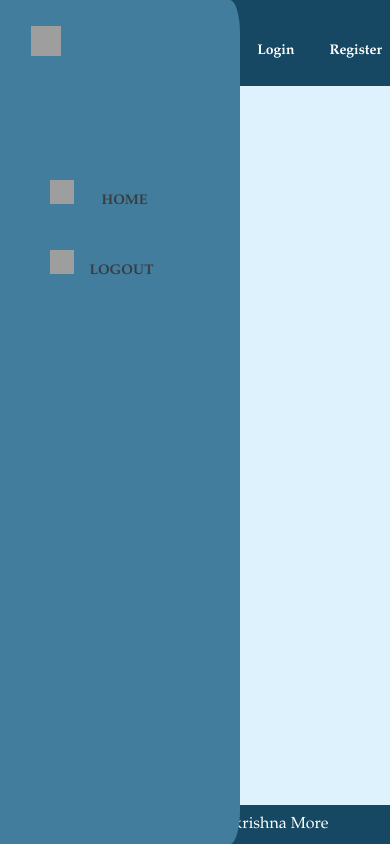
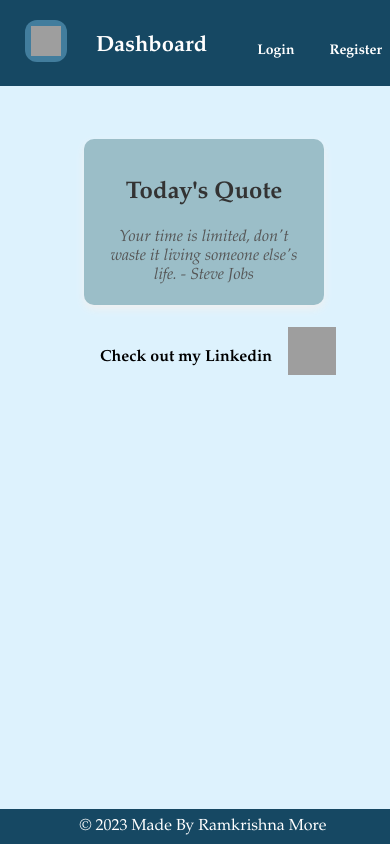
Before and after one commit to Ramkrishna2558/Login-system, a plain HTML site: page Pages/Home.html in a window 390 px wide. Drawn offline with Linux system fonts and the light colour scheme; grey boxes are pictures that could not be loaded; a web font is replaced by a local one.

Commit message:
all complete

```diff
--- a/Index.css
+++ b/Index.css
@@ -16,6 +16,7 @@ header {
      display: flex;
      justify-content: space-between;
      margin-top: 0%;
+     padding-top: 2%;
      padding-left: 10%;
      z-index: 3;
 
@@ -156,7 +157,7 @@ h2 {
 
 }
 
-
+/* forgot pass  */
 #forgotPasswordForm {
     background-color: #427D9D;
     border: 1px solid #ccc;
@@ -210,13 +211,14 @@ h2 {
     z-index: 3;
     border-radius: 4%;
     width: 250px;
-    transition: 0.5s;
+    transition: 0.5s ease-in-out;
     overflow-x: hidden;
     background-color: #427D9D;
     height: 100%;
     position: fixed;
     left: -22px;
     top: 0px;
+
 }
 
 #mySidebar ul {
@@ -226,8 +228,9 @@ h2 {
 #mySidebar ul li a {
     margin-left: 12px;
     font-size: 14px;
-    margin-top: 40px;
+    margin-top: 30px;
     color: fff;
+    margin-bottom: 12px;
 }
 
 
@@ -262,9 +265,7 @@ ul li a:hover {
    color: #9BBEC8;
 
 }
-hr {
-    color: #fff;
-}
+
 footer {
     z-index: 2;
     position: fixed;
@@ -272,10 +273,10 @@ footer {
     background-color: #164863;
     color: #fff;
     text-align: center;
-    padding: 10px;
-    justify-content: center;
+    padding: 5px;
     width: 100%;
 }
+/* registration dropdown  */
 
 #security-question {
     display: block;
@@ -308,4 +309,10 @@ footer {
 
 
 }
+
+header {
+
+    padding-top: 5%;
+
 }
+}
--- a/Pages/Home.css
+++ b/Pages/Home.css
@@ -11,14 +11,13 @@ body {
     background-color: #DDF2FD;
 }
 
-/* Header Styles */
+/* Header */
 header {
     background: #164863;
     color: white;
     padding: 0px;
     display: flex;
     justify-content: space-between;
-    z-index: 10;
 }
 
 
@@ -84,6 +83,7 @@ display: flex;
 
 }
 
+
 #mySidebar ul li{
     font-size: 14px;
     margin-top: 40px;
@@ -126,8 +126,12 @@ display: flex;
     transition: 0.5s ease-in-out;
 
 }
+.toggle-btn:hover {
+    background-color:#9BBEC8 ;
+    transition: 0.5s ease-in-out;
+}
 
-/* Navigation Styles */
+/* Navigation */
 
 
 #navul {
@@ -148,7 +152,7 @@ nav ul li {
     margin-right: 15px;
 }
 
-/* Container Styles */
+/* Container */
 .container {
     display: flex;
 }
@@ -188,13 +192,33 @@ ul li a:hover {
     color: #9BBEC8;
 }
 
-/* Main Content Styles */
+/* Main Content */
 main {
     flex-grow: 1;
     padding: 20px;
 }
 
-/* Footer Styles */
+
+.socialmedia {
+    margin-left: 16rem;
+    display: flex;
+}
+.socialmedia h4{
+    margin-right: 1rem;
+}
+
+#socialbutton {
+    border-radius: 12px;
+    padding: 12px;
+    border: none;
+    background: linear-gradient(to right, #427D9D, #9BBEC8);
+}
+
+.hrtag {
+visibility: hidden;
+    padding: 2px;
+}
+/* Footer */
 footer {
     z-index: 2;
     position: fixed;
@@ -202,7 +226,51 @@ footer {
     background-color: #164863;
     color: #fff;
     text-align: center;
-    padding: 10px;
+    padding: 8px;
     justify-content: center;
     width: 100%;
 }
+
+
+/* quote card  */
+.quote-card {
+    width: 300px;
+    padding: 20px;
+    background-color: #9BBEC8;
+    border-radius: 10px;
+    box-shadow: 0 4px 8px #f0f0f0;
+    text-align: center;
+    margin-left: 15rem;
+    margin-bottom: 2%;
+    margin-top: 2%;
+    transition: opacity 1s ease, transform 0.5s ease;
+}
+
+  .quote-card h2 {
+    color: #333;
+  }
+
+  .quote-text {
+    color: #555;
+    font-style: italic;
+    margin-top: 10px;
+  }
+
+
+@media only screen and (max-width: 768px) {
+    .Maincontent p {
+        font-weight: bolder;
+        font-size: 25px;
+        display: flex;
+        width: 80%;
+    }
+    .quote-card {
+       width: 200px;
+        margin-left: 4rem;
+
+      }
+      .socialmedia {
+        margin-left: 5rem;
+    }
+
+}
--- a/Pages/Home.html
+++ b/Pages/Home.html
@@ -28,12 +28,12 @@
     </header>
 
 
-            <!-- Sidebar -->
     <div class="sidebar" id="mySidebar">
         <ul>
             <li >
-                <img width="24" height="24" src="https://img.icons8.com/fluency-systems-regular/48/000000/home--v1.png" alt="home--v1"/><a href="./Pages/Home.html"></a>
-                <a href="#">Home</a></li>
+                <img width="24" height="24" src="https://img.icons8.com/fluency-systems-regular/48/000000/home--v1.png" alt="home--v1"/>
+                <a href="./Pages/Home.html">Home</a>
+                </li>
             <li onclick="logout()">
                 <img width="24" height="24" src="https://img.icons8.com/fluency-systems-regular/24/000000/login-rounded-right.png" alt="login-rounded-right"/>
                 <a href="#">Logout</a></li>
@@ -46,6 +46,21 @@
 
     <main>
         <div class="Maincontent">
+        <!-- content retrieved inside this div using js     -->
+        </div>
+
+        <div class="quote-card">
+          <h2>Today's Quote</h2>
+            <p class="quote-text">Loading...</p>
+         </div>
+
+         </div>
+                 <hr class="hrtag"/>
+                <div class="socialmedia">
+                         <h4>Check out my Linkedin</h4>
+                                <a href="https://www.linkedin.com/in/ramkrishna--more/">
+                                     <img width="48" height="48" src="https://img.icons8.com/color/48/linkedin-circled--v1.png" alt="linkedin-circled--v1"/></a>
+
 
         </div>
 
--- a/Pages/Home.js
+++ b/Pages/Home.js
@@ -5,13 +5,23 @@ function toggleSidebar() {
     sidebar.style.width = sidebar.style.width === '250px' ? '0' : '250px';
     content.style.marginLeft = sidebar.style.width === '250px' ? '250px' : '0';
 }
+
+document.addEventListener('DOMContentLoaded', function () {
+    const sidebar = document.getElementById('mySidebar');
+    const content = document.getElementById('mainContent');
+
+    sidebar.style.width = '0';
+    content.style.marginLeft = '0';
+
+
+});
+
 let logoutButton;
 document.addEventListener("DOMContentLoaded", function() {
     const loggedInUser = localStorage.getItem("loggedInUser");
     const logoutButton = document.querySelector('#navul li:nth-child(2)');
 
     if (loggedInUser) {
-        console.log("Username retrieved:", loggedInUser);
 
         displayUsernameInMainContent(loggedInUser);
 
@@ -35,13 +45,12 @@ function displayUsernameInMainContent(username) {
 
     const usernameParagraph = document.createElement('p');
 
-    usernameParagraph.innerHTML = `Welcome, ${username}!`;
+    usernameParagraph.innerHTML = `Welcome, ${username}`;
 
     mainContent.appendChild(usernameParagraph);
 }
 
 function hideLoginAndRegisterButtons() {
-    console.log("Hiding buttons");
 
     const loginButton = document.querySelector('#navul li:nth-child(1)');
 
@@ -77,3 +86,22 @@ if(!loggedInUser)
 
 }
 }
+
+
+// added quote loading below
+document.addEventListener('DOMContentLoaded', function () {
+    const quotes = [
+      "The only way to do great work is to love what you do. - Steve Jobs",
+      "Don't watch the clock; do what it does. Keep going. - Sam Levenson",
+      "The future belongs to those who believe in the beauty of their dreams. - Eleanor Roosevelt",
+      "In the middle of difficulty lies opportunity. - Albert Einstein",
+      "Your time is limited, don't waste it living someone else's life. - Steve Jobs",
+    ];
+
+    const currentDate = new Date();
+    const dayOfYear = currentDate.getFullYear() * 365 + currentDate.getMonth() * 30 + currentDate.getDate();
+    const dailyQuoteIndex = dayOfYear % quotes.length;
+
+    const quoteTextElement = document.querySelector('.quote-text');
+    quoteTextElement.textContent = quotes[dailyQuoteIndex];
+  });
```
Also changed, not shown: index.html (+2 -2 lines), index.js (+14 -8 lines), 1 other file.
